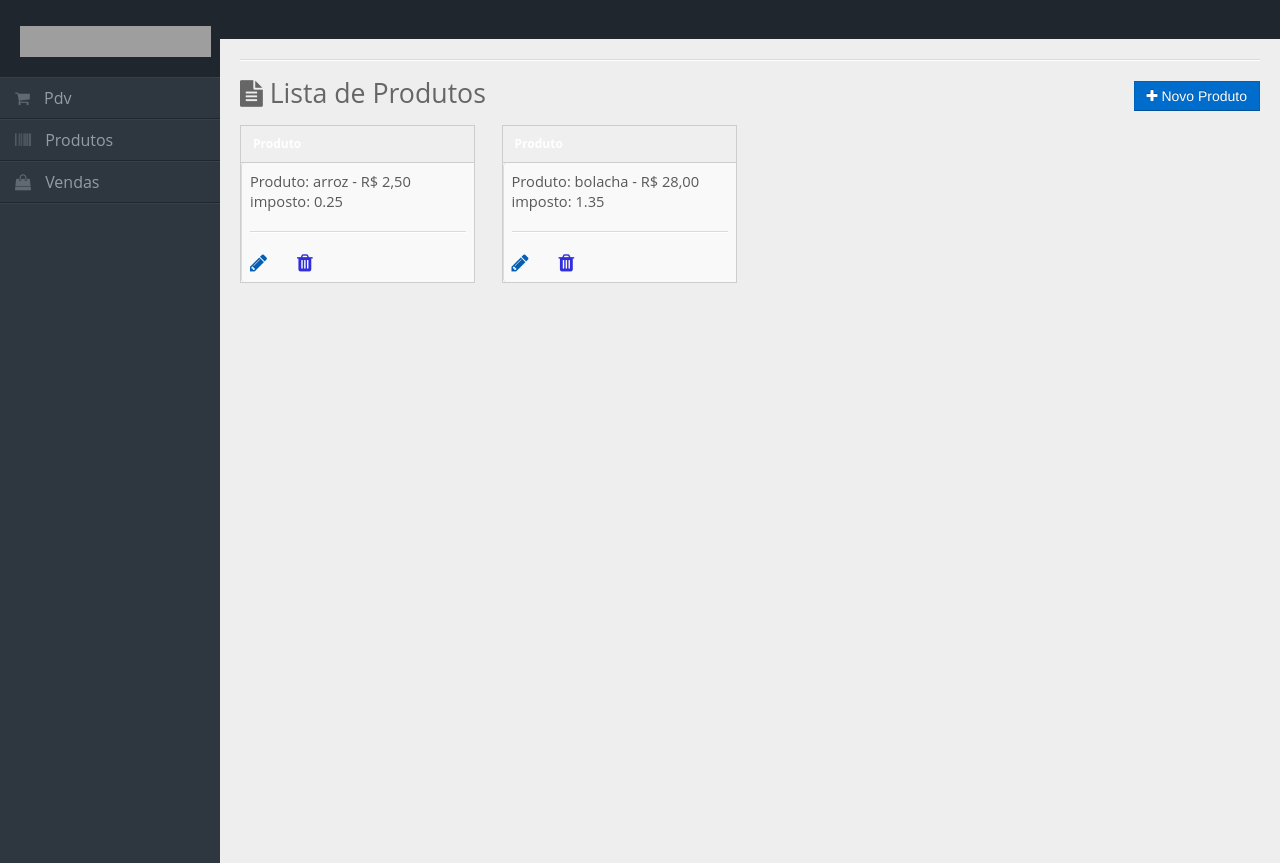
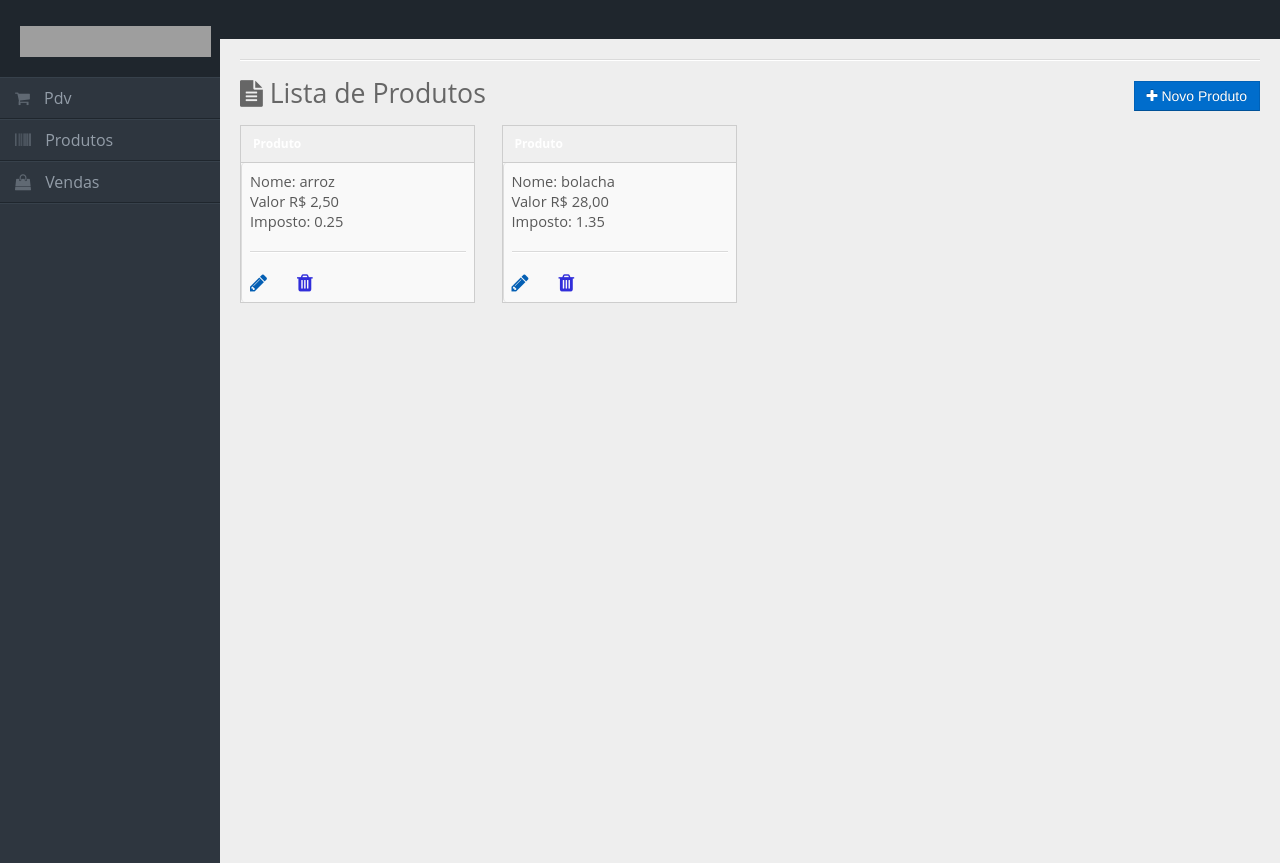
Before and after one commit to sergioamd/testePhp, a PHP site: page /Pages/Produto.php in a window 1280 px wide. Shown: the top 863 px of the page. Run offline with PHP 8.4, Linux system fonts and the light colour scheme; data comes from the database, SQL or seed files in the repository; grey boxes are pictures that could not be loaded.

Commit message:
"modificacao"

```diff
--- a/Componets/css/jquery.gritter.css
+++ b/Componets/css/jquery.gritter.css
@@ -33,7 +33,7 @@
 
 .gritter-item {
 	display:block;
-	background: #f74d4d; /* Old browsers */
+	background: #3426f8; /* Old browsers */
 	color:#2b2b2b; box-shadow:3px 3px 20px #000;
 	padding:7px 10px 10px;
 	font-size: 11px; color:#fff;
--- a/Componets/css/matrix-media.css
+++ b/Componets/css/matrix-media.css
@@ -22,7 +22,7 @@ body {
 #sidebar > ul > li.active a{ color:#fff; text-decoration:none;}
 
 #sidebar > ul > li > a > .label {
-	background-color:#F66;
+	background-color:rgb(50, 21, 212);
 }
 #sidebar > ul > li > a:hover {
 	background-color: #27a9e3; color:#fff;
@@ -79,4 +79,4 @@ div.tagsinput span.tag a { font-weight: bold; color: #82ad2b; text-decoration:no
 div.tagsinput input { width:80px; margin:0px; font-family: helvetica; font-size: 13px; border:1px solid transparent; padding:5px; background: transparent; color: #000; outline:0px;  margin-right:5px; margin-bottom:5px; }
 div.tagsinput div { display:block; float: left; }
 .tags_clear { clear: both; width: 100%; height: 0px; }
-.not_valid {background: #FBD8DB !important; color: #90111A !important;}
+.not_valid {background: #FBD8DB !important; color: #1713f7 !important;}
--- a/Pages/Produto.php
+++ b/Pages/Produto.php
@@ -88,10 +88,10 @@ $sql = $conectar->query("SELECT * FROM tb_itens");
             <table class="table table-bordered">
               <td>
 
-                <?='Produto: ', $listItem->itemNome;?> -
+                <?='Nome: ', $listItem->itemNome;?><br>
 
-                R$ <?= number_format($listItem->itemPreco, 2, ',', '.');?><br>
-                <?= 'imposto: ', $listItem->itemImposto;?><br>
+                Valor R$ <?= number_format($listItem->itemPreco, 2, ',', '.');?><br>
+                <?= 'Imposto: ', $listItem->itemImposto;?><br>
                <hr>
 
                 <a id="edit-item" href="cadastroItem.php?itemId=<?= $listItem->itemId;?>">
--- a/Scripts/alterarDadosItem.php
+++ b/Scripts/alterarDadosItem.php
@@ -6,9 +6,9 @@ $itemNome = $_POST['itemNome'];
 $itemCodigo = $_POST['itemCodigo'];
 $itemPreco = $_POST['itemPreco'];
 $itemImposto = $_POST['itemImposto'];
-$descricao = $_POST['descricao'];
 
-$sql = "UPDATE tb_itens SET itemNome=:itemNome, itemCodigo=:itemCodigo, itemPreco=:itemPreco, itemImposto=:itemImposto, descricao=:descricao WHERE itemId = :itemId";
+
+$sql = "UPDATE tb_itens SET itemNome=:itemNome, itemCodigo=:itemCodigo, itemPreco=:itemPreco, itemImposto=:itemImposto WHERE itemId = :itemId";
 
 $atualizar = $conectar->prepare($sql);
 
@@ -16,7 +16,6 @@ $atualizar->bindParam(':itemNome', $itemNome);
 $atualizar->bindParam(':itemCodigo', $itemCodigo);
 $atualizar->bindParam(':itemPreco', $itemPreco);
 $atualizar->bindParam(':itemImposto', $itemImposto);
-$atualizar->bindParam(':descricao', $descricao);
 $atualizar->bindParam(':itemId', $itemId);
 $atualizar->execute();
 
--- a/Scripts/cadastrarItem.php
+++ b/Scripts/cadastrarItem.php
@@ -6,10 +6,9 @@ $itemNome = $_POST['itemNome'];
 $itemCodigo = $_POST['itemCodigo'];
 $itemPreco = $_POST['itemPreco'];
 $itemImposto = $_POST['itemImposto'];
-$descricao = $_POST['descricao'];
 
 
-$sql = "INSERT INTO tb_itens (itemNome, itemCodigo, itemPreco, itemImposto, descricao)VALUES(:itemNome, :itemCodigo, :itemPreco, :itemImposto, :descricao)";
+$sql = "INSERT INTO tb_itens (itemNome, itemCodigo, itemPreco, itemImposto)VALUES(:itemNome, :itemCodigo, :itemPreco, :itemImposto)";
 
 $cadastrar = $conectar->prepare($sql);
 
@@ -17,8 +16,6 @@ $cadastrar->bindParam(':itemNome', $itemNome);
 $cadastrar->bindParam(':itemCodigo', $itemCodigo);
 $cadastrar->bindParam(':itemPreco', $itemPreco);
 $cadastrar->bindParam(':itemImposto', $itemImposto);
-$cadastrar->bindParam(':descricao', $descricao);
-
 
 
 $cadastrar->execute();
```
Also changed, not shown: Pages/cadastroItem.php (+7 -4 lines).
